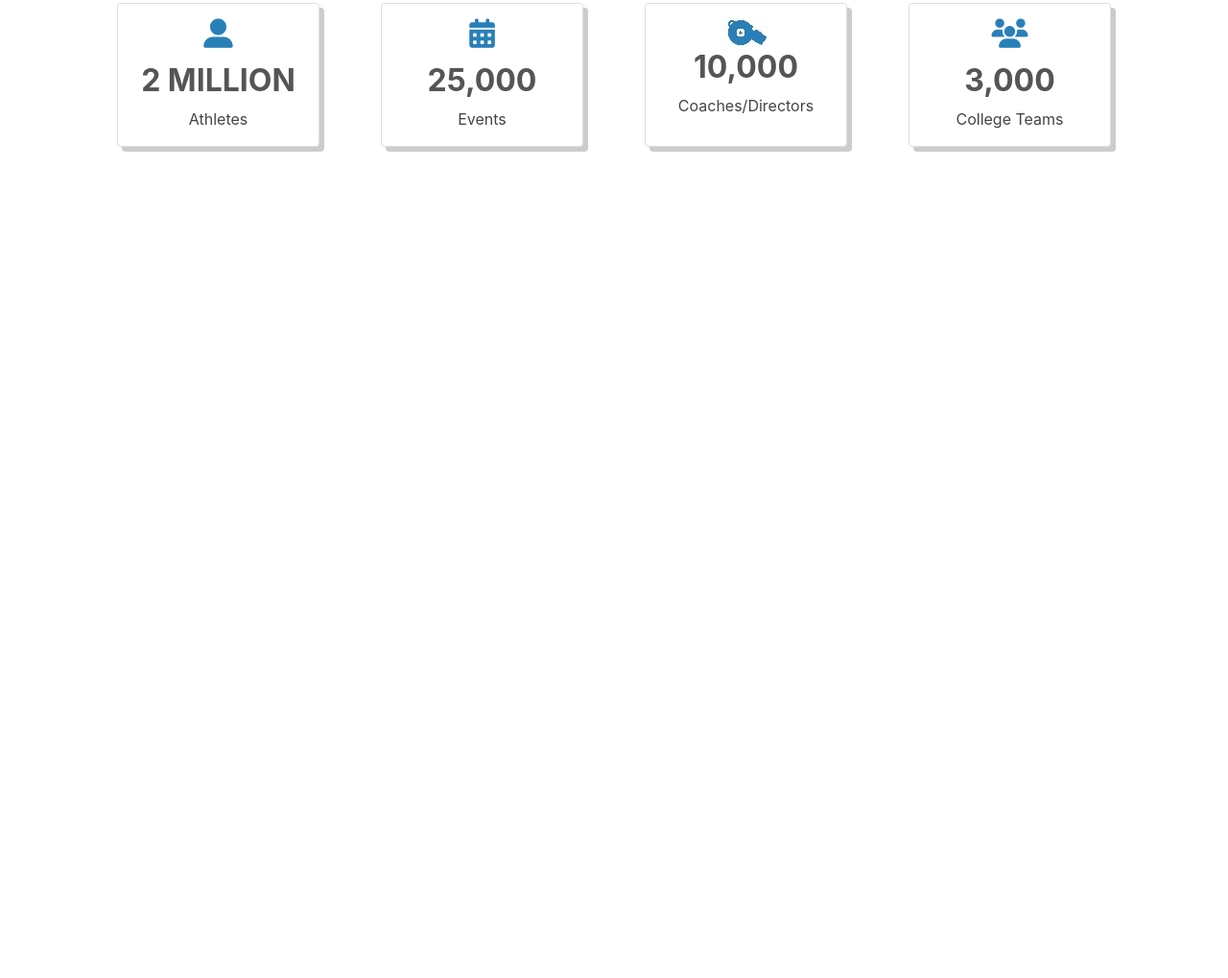
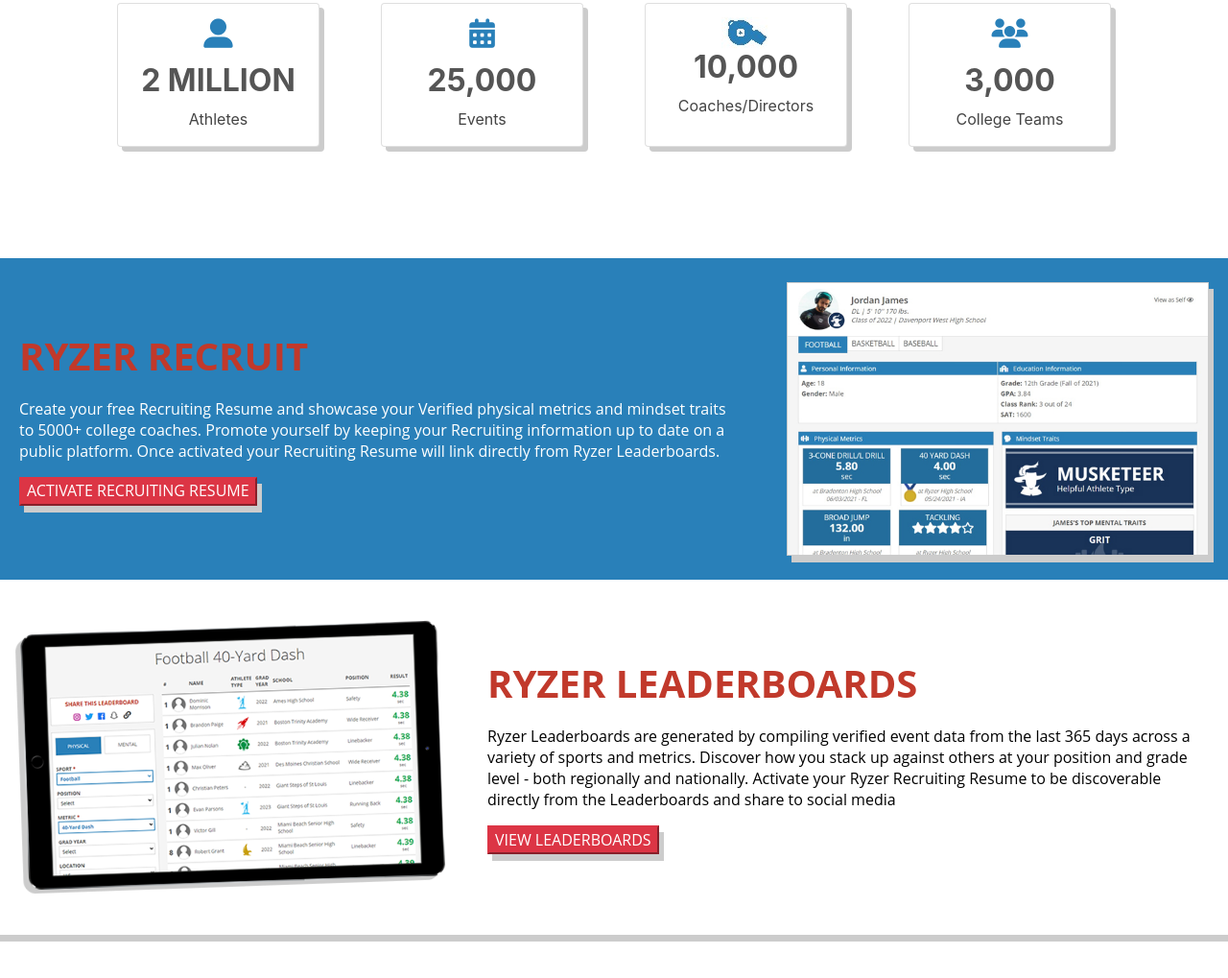
Before and after one commit to JoelCzE/ryzer-bootstrap-final, a plain HTML site: page index.html in a window 1280 px wide. Shown: the part 1355-2374 px from the top of the page at 96% size. Before the commit the page ends 1714 px from the top, so only its background shows below. Drawn offline with nearby package versions, Linux system fonts and the light colour scheme.

Commit message:
parte de yamil añadida

```diff
--- a/css/styled.css
+++ b/css/styled.css
@@ -344,3 +344,145 @@ html{
       background-position: 0 0%
     }
   }
+
+
+
+/* parte de yamil */
+
+/*configuaracion globales*/
+.main-card {
+    background-color: red;
+    font-family: 'Open Sans',
+    sans-serif;
+    font-weight: 500;
+
+    color: white;
+    background: #ffffff;
+    line-height: normal;
+}
+
+.cards-p{
+font-size:16px;
+font-family: 'Open Sans',
+sans-serif;
+}
+.card-principal{
+background-color: #2980b9;
+margin: 40px 0 0 ;
+padding: 15px 20px;
+}
+.card-text{
+color: white;
+}
+.card-holder{
+display: flex;
+align-items: center;
+margin: 0 auto;
+max-width: 1400px;
+gap: 3rem;
+
+}
+.card-holder .images{
+display: block;
+max-width: 100%;
+width: 650px;
+
+}
+.imag{
+width: 540px;
+margin: 10px 0;
+border: 1px solid #ccc;
+box-shadow: 5px 7px 0 #ccc;
+}
+.card-principal .imag{
+width: 440px;
+}
+
+
+
+.card-segundo p {
+color: black;
+font-size: 16px;
+font-family: 'Open Sans',
+  sans-serif;
+}
+.titulo{
+color: #c1392b;
+margin-top: 0;
+margin-bottom: 20px;
+font-weight: bold
+}
+
+.card-segundo{
+background-color: white;
+margin: 0 0 60px 0;
+padding: 40px 20px;
+border-bottom: 7px solid #ccc;
+}
+
+.card-box {
+display: flex;
+flex-direction: row-reverse;
+align-items: center;
+margin: 0 auto;
+max-width: 1500px;
+gap: 3rem;
+
+}
+
+.contenidoTwo .image {
+display: block;
+max-width: 100%;
+width: 650px;
+
+}
+
+.imag1 {
+width: 415px;
+margin: 10px 0;
+box-shadow: 3px 3px -1px #ccc;
+transform: rotate(-2deg);
+}
+.card-segundo .imag1 {
+width: 440px;
+}
+
+@media (max-width: 480px) {
+
+.imag {
+  width: 340px;
+
+}
+.card-principal .imag {
+  width: 280px;
+}
+.card-text {
+  display: flex;
+
+
+}
+.card-holder {
+  display: flex;
+  flex-direction: column;
+
+
+}
+
+}
+@media(max-width:480px) {
+
+.card-box {
+  display: flex;
+  flex-direction: column;
+  align-items: center;
+  margin: 0 auto;
+  max-width: 1500px;
+  gap: 3rem;
+
+}
+.card-segundo .imag1 {
+  width: 280px;
+}
+
+
+}
--- a/index.html
+++ b/index.html
@@ -135,6 +135,75 @@
       </div>
     </div>
   </main>
+  <div class="main-card">
+      <!--contenido-->
+  <div class="card-principal">
+    <div class="card-holder">
+
+      <div class="contenido">
+        <h1 class="titulo" style="font-size: 40px;">RYZER RECRUIT</h1>
+        <p class="card-text cards-p">
+        Create your free Recruiting Resume and showcase your Verified physical metrics and mindset traits to 5000+ college
+        coaches. Promote yourself by keeping your Recruiting
+        information up to date on a public platform. Once activated your
+        Recruiting Resume will link directly from Ryzer Leaderboards.
+        </p>
+
+      <button type="button" class=" btn-danger" style="box-shadow: 5px 7px 0 #ccc; height: 30px;">ACTIVATE RECRUITING RESUME</button>
+
+
+
+      </div>
+
+      <div class="images">
+
+
+
+
+
+        <img class="imag" src="css/images/ryzer-profile.jpg" class="img-fluid" alt="...">
+
+      </div>
+
+    </div>
+
+  </div>
+  <!--fin-->
+
+
+  <!--Segundo Contenido-->
+  <div class="card-segundo">
+    <div class="card-box">
+
+      <div class="contenidoTwo">
+        <h1 class="titulo" style="font-size: 40px;">RYZER LEADERBOARDS</h1>
+        <p class="cards-p">
+          Ryzer Leaderboards are generated by compiling verified event data from the last 365 days across a variety of sports and
+          metrics. Discover how you stack up against others at your position and grade level - both regionally and nationally.
+          Activate your Ryzer Recruiting Resume to be discoverable directly from the Leaderboards and share to social media
+        </p>
+
+       <!-- <button class="botonPulsador" role="button"><span class="botonSombreasdo"></span><span
+            class="botonPosicion"></span><span class="botonFrontal text">VIEW LEADERBOARDS</span></button>-->
+
+          <button type="button" class=" btn-danger" style="box-shadow: 5px 7px 0 #ccc; height: 30px;">VIEW LEADERBOARDS</button>
+
+
+      </div>
+
+
+      <div class="image">
+
+
+
+        <img class ="imag1" src="css/images/leaderboards.png" class="img-fluid" alt="...">
+
+
+      </div>
+
+    </div>
+  </div>
+  </div>
   <script src="https://code.jquery.com/jquery-3.3.1.slim.min.js" integrity="sha384-q8i/X+965DzO0rT7abK41JStQIAqVgRVzpbzo5smXKp4YfRvH+8abtTE1Pi6jizo" crossorigin="anonymous"></script>
   <script src="https://cdn.jsdelivr.net/npm/popper.js@1.14.3/dist/umd/popper.min.js" integrity="sha384-ZMP7rVo3mIykV+2+9J3UJ46jBk0WLaUAdn689aCwoqbBJiSnjAK/l8WvCWPIPm49" crossorigin="anonymous"></script>
   <script src="https://cdn.jsdelivr.net/npm/bootstrap@4.1.3/dist/js/bootstrap.min.js" integrity="sha384-ChfqqxuZUCnJSK3+MXmPNIyE6ZbWh2IMqE241rYiqJxyMiZ6OW/JmZQ5stwEULTy" crossorigin="anonymous"></script>
```
